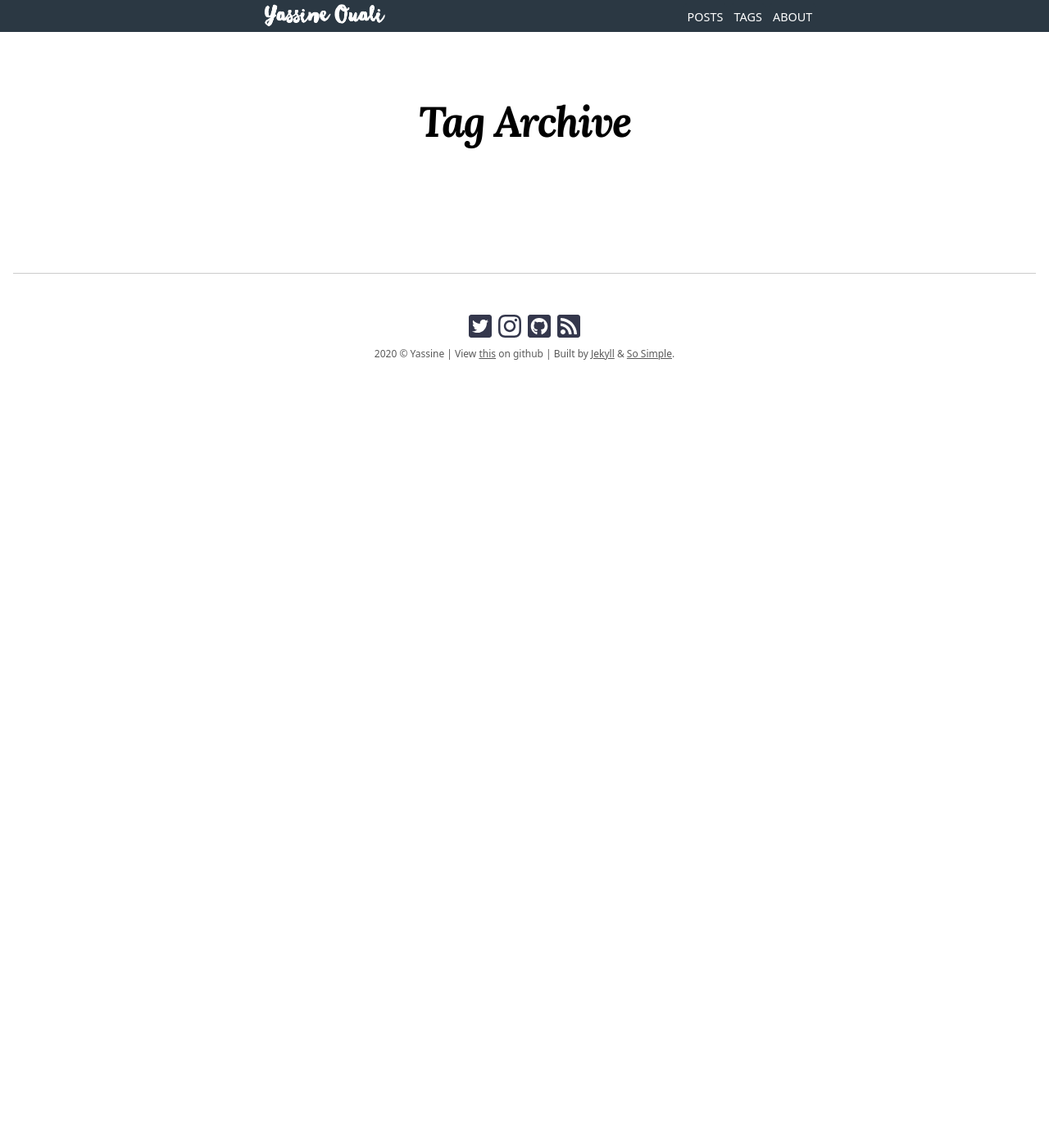
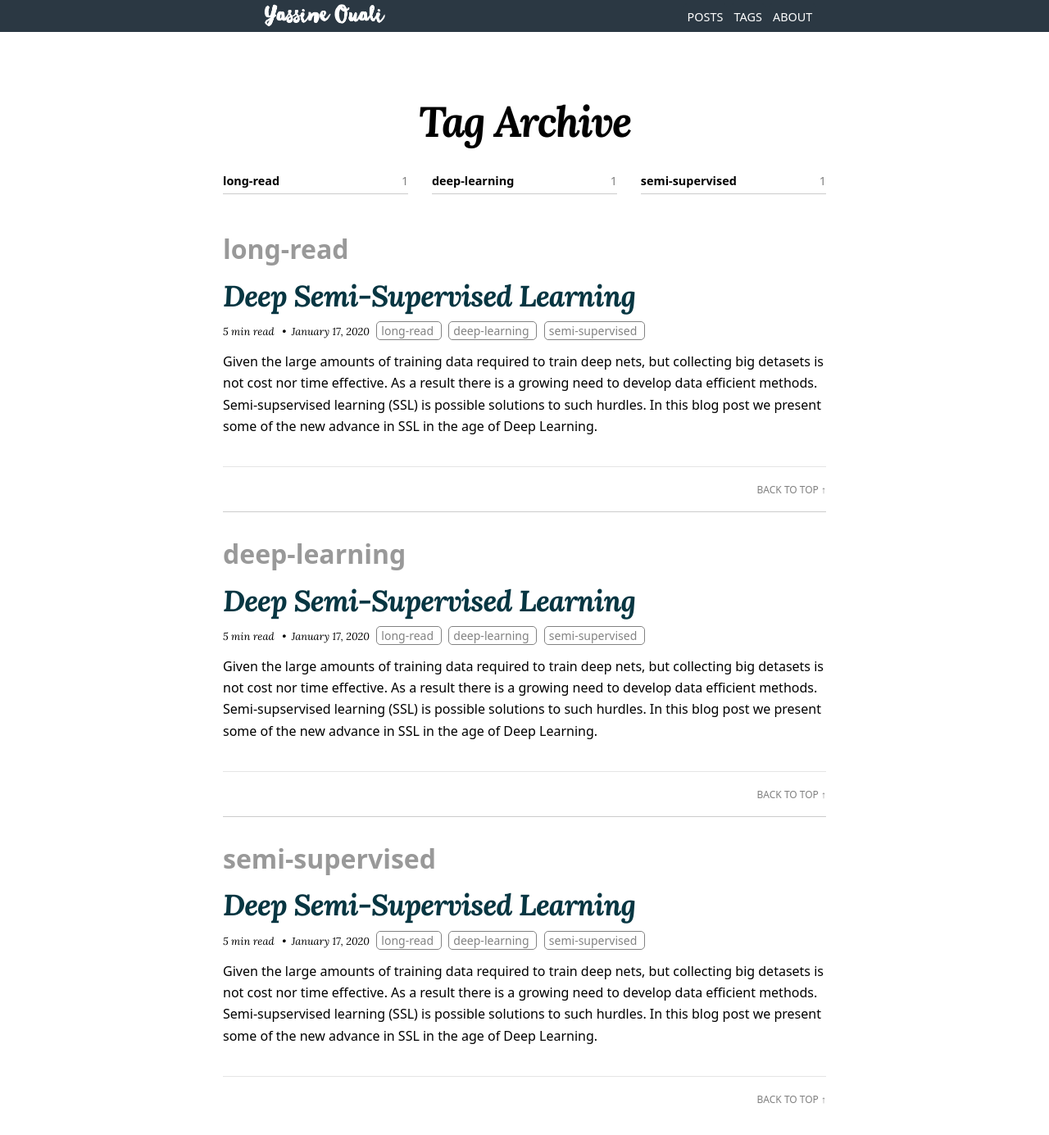
Before and after one commit to yassouali/ml-blog, a Jekyll site: the page built from pages/tags.md, in a window 1280 px wide and 1400 px high. Shown: the top 1385 px of the window at 82% size. Built offline with Jekyll 4.4.1, drawn with Linux system fonts in a browser that asks for light colours; nearby versions of some CDN libraries; some of the changed lines change nothing that is shown.

Commit message:
added assumption

```diff
--- a/_posts/2020-01-01-deep-sumi-supervised.md
+++ b/_posts/2020-01-01-deep-sumi-supervised.md
@@ -6,7 +6,7 @@
           Semi-supservised learning (SSL) is possible solutions to such hurdles. In this blog post
           we present some of the new advance in SSL in the age of Deep Learning."
 date: 2020-01-17 18:00:00
-published: false
+published: true
 tags:
   - long-read
   - deep-learning
@@ -74,9 +74,16 @@
 
 - **Consistency Regularization (Consistency Training).** Based on the assumption that if a realistic perturbation was applied to the unbeled data points, the prediction should not change significantly. We can then train the model to have a consistent prediction on a given unbaled example and its perturbed version.
 - **Generative models.** Similar to the supervised setting, where the learned features on one task can be transferred to other down stream tasks. Generative models that are able to generate images from the data distribution \\(p(x)\\) must learn transferable features to a supervised task on \\(p(x \| y)\\) for a given task with targets \\(y\\).
-- **Graph Based Algorithms.** A labeld and unbaled data point the nodes of the graph, and the objective is to propagate the labels from the labeled nodes to the unlabled ones,the similar to nodes \\(n_i\\) and \\(n_j\\) are, the more likely it is that they share the same label.
+- **Graph Based Algorithms.** A labeld and unbaled data points constitute the nodes of the graph, and the objective is to propagate the labels from the labeled nodes to the unlabled ones. The similarity of two nodes \\(n_i\\) and \\(n_j\\) is reflected by how strong is the edge \\(e_{ij}\\) between them.
 - **Bootstraping.** A trained model on the labeled set can be used to produce additionnal training examples extracted from the unlabled set, the extracted examples can be based on some heuristic. Some examples of Bootstraping based SSL are *Self-training*, *Co-training* and *Multi-View Learning*.
 
-In this post, a after brief introduction to the mentionned methods, we will focus more on consistency Regularization based approches, given that they are the most commonly used methods in deep learning.
+In this post, we will focus more on consistency regularization based approches, given that they are the most commonly used methods in deep learning, and we will present a brief introduction to the other methods,
 
 ## Assumptions:
+
+But when can we apply SSL algorithms? SSL algorithms only work under some condistion, and follow some assumptions about the structure of nature of the data that need to hold. Without such assumptions, it would not be possible to generalize from a finite training set to a set of possibly infinitely many unseen test cases.
+
+The main assumptions in SSL are:
+* **The Smoothness Assumption**: *« If two points \\(x_1\\), \\(x_2\\) in a high-density regionare close, then so should be the corresponding outputs \\(y_1\\), \\(y_2\\) »*. Meaning that if two inputs are of the same class and belong to the same cluster, which is a high desity region of the input space, the their correponding outputs need to be close. And the inverse hold true (if the two points are separated by a low-density region, the outputs must distant). This assumption can be quite helpful in a classification task, but not so much for regression.
+* **The Cluster Assumption**: *« If points are in the same cluster, they are likely to be of the same class. »* In this case, we suppose that input data points form clusters, and each cluster correponds to one of the output classes. And  decision boudary must lie in low density region for get the correct classification. This assumption is a special case of the smoothness assumption. With this assumption, we can restrict our model to have consistent prediction on the unblaled data over some small perturbations.
+* **The Manifold Assumption**: *« The (high-dimensional) data lie (roughly) on a low-dimensional manifold. »* With high dimentionnal space, where the volume grow exponenetially with the number of dimsions, it can quite hard to estimate the true data distribution for generative tasks, and the distances are similar regardless of the calss type, make a discriminative quite chalenging. However, if our input data lies on the some lower manifold, we can try to find low dimensionnal representation using the unlabled data, and then use the labled data to solve the simplefied task.
```
